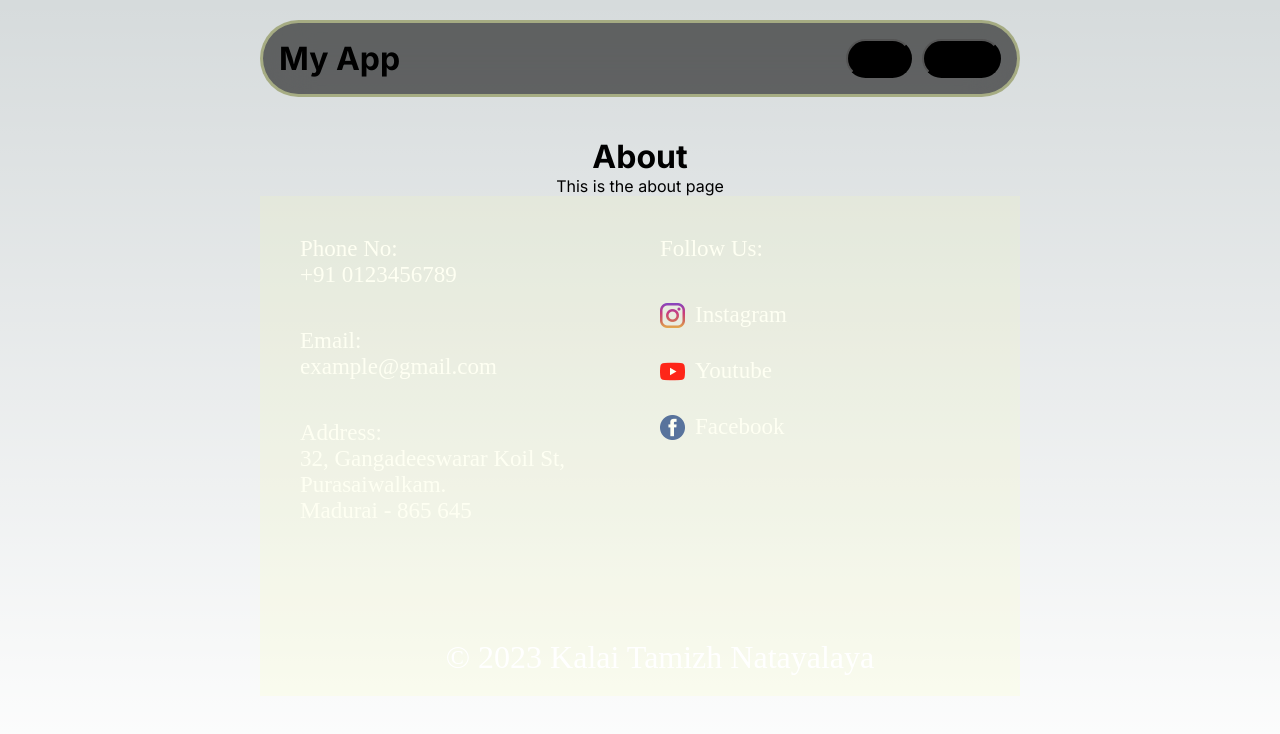
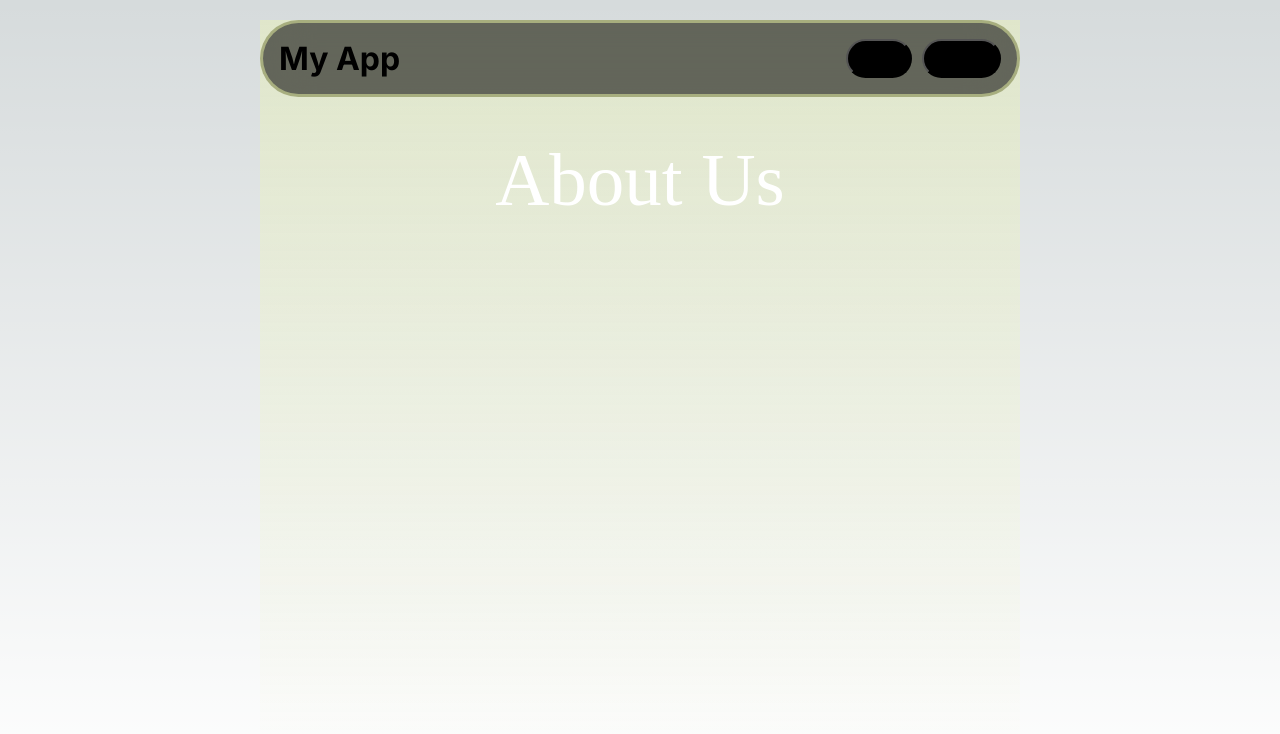
Before and after one commit to Sreeram3927/kalai_tamizh_natyalaya, a Next.js app: page /about in a window 1280 px wide. Shown: the top 734 px of the page. Built offline with nearby package versions, Linux system fonts and the light colour scheme.

Commit message:
add bg gradient to about page

```diff
--- /dev/null
+++ b/app/about/about.module.css
@@ -0,0 +1,17 @@
+
+.bg {
+    width: 100%;
+    height: 100%;
+    background-image: linear-gradient(to bottom, rgba(243, 253, 167, 0.33), rgba(0, 0, 0, 0));
+}
+
+.title {
+    height: 5000px;
+    margin: 20px;
+    text-align: center;
+    color: white;
+    font-size: 75px;
+    font-family: 'Cinzel';
+    font-weight: 400;
+    word-wrap: break-word;
+}
--- a/app/about/page.tsx
+++ b/app/about/page.tsx
@@ -1,14 +1,20 @@
 import AppBar from '../components/app_bar';
 import CenteredView from "../components/centered_view";
 import Footer from '../components/footer';
+import styles from './about.module.css';
 
 export default function About() {
     return (
         <CenteredView>
-            <AppBar />
-            <h1>About</h1>
-            <p>This is the about page</p>
-            <Footer />
+            <div className={styles.bg}>
+
+                <AppBar />
+
+                <div className={styles.title}>About Us</div>
+
+                <Footer />
+
+            </div>
         </CenteredView>
     )
 }
```
